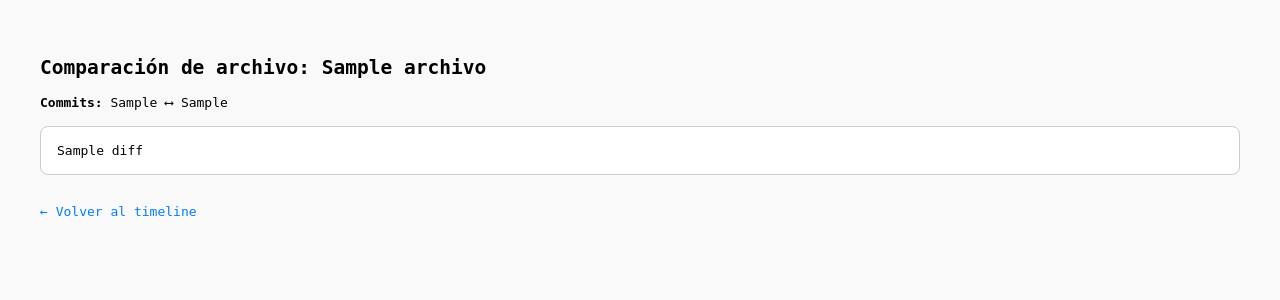
After one commit to mportabella/Auto_comit_app, a Flask app: template templates/comparar_archivos.html in a window 1280 px wide. The commit adds this page. Shown: the top 300 px of the page. Run offline with Flask 3, Linux system fonts and the light colour scheme; the template is opened without the code that fills it: most values are stand-ins (such as "Sample title", 1, 10 or a date in 2020).

Commit message:
app antes de differència

```diff
--- a/Visualizaciones/grafico_fases.py
+++ b/Visualizaciones/grafico_fases.py
@@ -9,7 +9,9 @@ repo_path = os.path.join(os.path.dirname(__file__), '..', 'repo2')
 repo = Repo(repo_path)
 
 # Obtener commits ordenados cronológicamente
-commits = list(repo.iter_commits('main'))
+rama_activa = repo.active_branch.name
+commits = list(repo.iter_commits(rama_activa))
+
 commits.sort(key=lambda c: c.committed_datetime)
 
 # Buscar el primer commit de cada fase detectada
--- a/Visualizaciones/grafico_fases_plotly.py
+++ b/Visualizaciones/grafico_fases_plotly.py
@@ -9,7 +9,9 @@ repo_path = os.path.join(os.path.dirname(__file__), '..', 'repo2')
 repo = Repo(repo_path)
 
 # Obtener commits ordenados cronológicamente
-commits = list(repo.iter_commits('main'))
+rama_activa = repo.active_branch.name
+commits = list(repo.iter_commits(rama_activa))
+
 commits.sort(key=lambda c: c.committed_datetime)
 
 # Buscar el primer commit de cada fase detectada
--- a/app.py
+++ b/app.py
@@ -1,4 +1,4 @@
-from flask import Flask, request, render_template, redirect
+from flask import Flask, request, render_template, redirect, session
 from git import Repo
 import os
 from datetime import datetime
@@ -9,15 +9,20 @@ from timeline.routes import timeline_bp
 from timeline.git_utils import contar_commits_por_fase
 
 app = Flask(__name__)
+app.secret_key = 'clave-super-secreta-para-dev'
 UPLOAD_FOLDER = 'uploads'
 REPO_PATH = 'repo2'
 app.config['UPLOAD_FOLDER'] = UPLOAD_FOLDER
 app.register_blueprint(timeline_bp)
 
+
+
+
 def limpiar_directorio(path):
     for item in os.listdir(path):
         item_path = os.path.join(path, item)
         if item == '.git':
+
             continue
         try:
             if os.path.isfile(item_path) or os.path.islink(item_path):
@@ -27,13 +32,44 @@ def limpiar_directorio(path):
         except Exception as e:
             print(f"Error eliminando {item_path}: {e}")
 
+            # Página para seleccionar proyecto
+
+@app.route('/selector', methods=['GET', 'POST'])
+def seleccionar_proyecto():
+    repo = Repo(REPO_PATH)
+    ramas = [head.name for head in repo.heads]
+
+    if request.method == 'POST':
+        proyecto = request.form['proyecto']
+        session['rama'] = proyecto
+
+        if repo.active_branch.name != proyecto:
+            repo.git.checkout(proyecto)
+
+        return redirect('/')
+
+    return render_template('selector.html', ramas=ramas)
+
 @app.route('/', methods=['GET', 'POST'])
 def index():
+    if 'rama' not in session:
+        return redirect('/selector')
+
+    rama_actual = session.get('rama', 'main')
+    repo = Repo(REPO_PATH)
+
+    # Cambiar a la rama seleccionada si no está activa
+    if repo.active_branch.name != rama_actual:
+        repo.git.checkout(rama_actual)
+
     if request.method == 'POST':
         categoria = request.form['categoria']
         comentario = request.form['comentario']
-        dia_hora = request.form['dia_hora']
+        dia_hora_raw = request.form['dia_hora']
         archivos = request.files.getlist('archivos')
+
+        # Convertir formato de fecha y hora
+        dia_hora = datetime.strptime(dia_hora_raw, "%Y-%m-%dT%H:%M").strftime("%Y-%m-%d %H:%M")
 
         # Limpiar el directorio repo2 antes de guardar nuevos archivos
         limpiar_directorio(REPO_PATH)
@@ -43,30 +79,45 @@ def index():
             archivo.save(os.path.join(REPO_PATH, archivo.filename))
 
         # Crear mensaje de commit
-        ahora = dia_hora
-        mensaje = f"[{categoria}] {ahora} {comentario}"
+        mensaje = f"[{categoria}] {dia_hora} {comentario}"
 
-        # Hacer commit
-        repo = Repo(REPO_PATH)
-        repo.git.add(A=True)
-        repo.index.commit(mensaje)
+        # Establecer la fecha del commit como variable de entorno
+        env = os.environ.copy()
+        env["GIT_COMMITTER_DATE"] = dia_hora
+
+        # Hacer el commit con la fecha personalizada
+        subprocess.run(["git", "add", "."], cwd=REPO_PATH)
+        subprocess.run(["git", "commit", "-m", mensaje, "--date", dia_hora], cwd=REPO_PATH, env=env)
+
+        # Push a origin
         origin = repo.remote(name='origin')
-        origin.push()
+        rama = repo.active_branch.name
+
+        # Verifica si la rama tiene upstream
+        if repo.head.reference.tracking_branch() is None:
+            origin.push(refspec=f"{rama}:{rama}", set_upstream=True)
+        else:
+            origin.push()
 
         return redirect('/')
 
-    # GET: mostrar las fases con conteo de commits
-    conteo = contar_commits_por_fase()
+    # GET: mostrar las fases con conteo de commits de la rama actual
+    conteo = contar_commits_por_fase(rama_actual)
 
-    # 🔁 Ejecutar el script que genera el gráfico de fases
+    # Ejecutar scripts de visualización
     script_path = os.path.join(os.path.dirname(__file__), 'Visualizaciones', 'grafico_fases.py')
     subprocess.run(['python', script_path], check=True)
 
-    # 🔁 Ejecutar el script que genera el gráfico de fases
     script_path = os.path.join(os.path.dirname(__file__), 'Visualizaciones', 'grafico_fases_plotly.py')
     subprocess.run(['python', script_path], check=True)
 
-    return render_template('index.html', conteo=conteo, grafico_url='/static/fases.png')
+    return render_template(
+        'index.html',
+        conteo=conteo,
+        grafico_url='/static/fases.png',
+        rama_actual=rama_actual
+    )
+
 
 if __name__ == '__main__':
     app.run(debug=True)
--- /dev/null
+++ b/templates/comparar_archivos.html
@@ -0,0 +1,42 @@
+<!DOCTYPE html>
+<html lang="es">
+<head>
+    <meta charset="UTF-8">
+    <title>Comparación de {{ archivo }}</title>
+    <style>
+        body {
+            font-family: monospace;
+            background-color: #f9f9f9;
+            padding: 2rem;
+        }
+        pre {
+            background-color: #fff;
+            padding: 1rem;
+            border: 1px solid #ccc;
+            border-radius: 8px;
+            overflow-x: auto;
+            white-space: pre-wrap;
+        }
+        .info {
+            margin-bottom: 1rem;
+        }
+        a {
+            display: inline-block;
+            margin-top: 1rem;
+            color: #007bff;
+            text-decoration: none;
+        }
+        a:hover {
+            text-decoration: underline;
+        }
+    </style>
+</head>
+<body>
+    <div class="info">
+        <h2>Comparación de archivo: <code>{{ archivo }}</code></h2>
+        <p><strong>Commits:</strong> {{ commit1 }} ⟷ {{ commit2 }}</p>
+    </div>
+    <pre>{{ diff }}</pre>
+    <a href="{{ url_for('timeline.timeline', fase='historico') }}">← Volver al timeline</a>
+</body>
+</html>
--- a/templates/timeline.html
+++ b/templates/timeline.html
@@ -104,7 +104,8 @@
 
 </head>
 <body>
-    <h1>Fase: {{ fase }}</h1>
+    <h1>Fase: {{ fase }} — Rama: <strong>{{ rama_actual }}</strong></h1>
+
 
     <div class="timeline">
         {% for commit in commits %}
```
Also changed, not shown: templates/index.html (+22 -1 lines), templates/selector.html (added, +10 -0 lines), timeline/git_utils.py (+12 -4 lines), timeline/routes.py (+11 -4 lines), static/fases.png.
